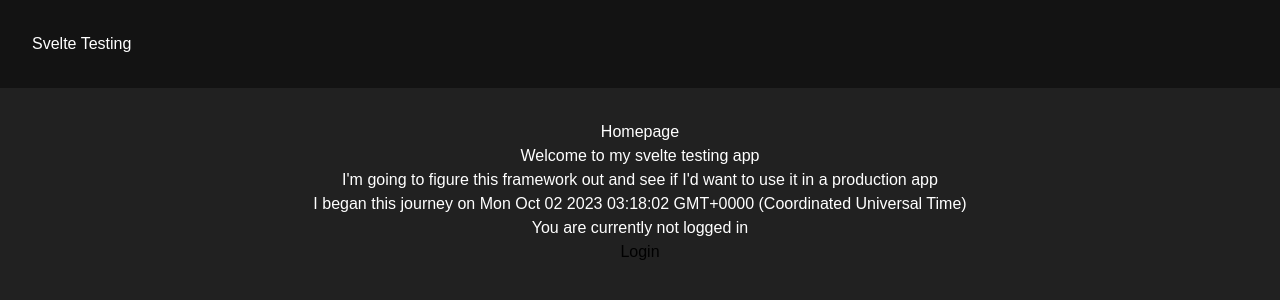
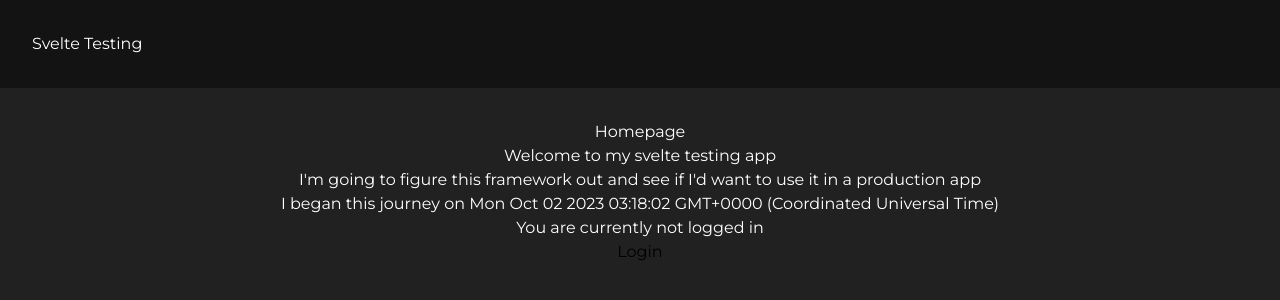
Before and after one commit to domuen/svelte-testing, a SvelteKit app: page / in a window 1280 px wide. Shown: the top 300 px of the page. Built offline with nearby package versions, Linux system fonts and the light colour scheme.

Commit message:
move import

```diff
--- a/src/app.css
+++ b/src/app.css
@@ -1,7 +1,8 @@
+@import url("https://fonts.googleapis.com/css2?family=Montserrat:wght@400;500&display=swap");
+
 @tailwind base;
 @tailwind components;
 @tailwind utilities;
-@import url("https://fonts.googleapis.com/css2?family=Montserrat:wght@400;500&display=swap");
 
 body {
   margin: 0;
```
